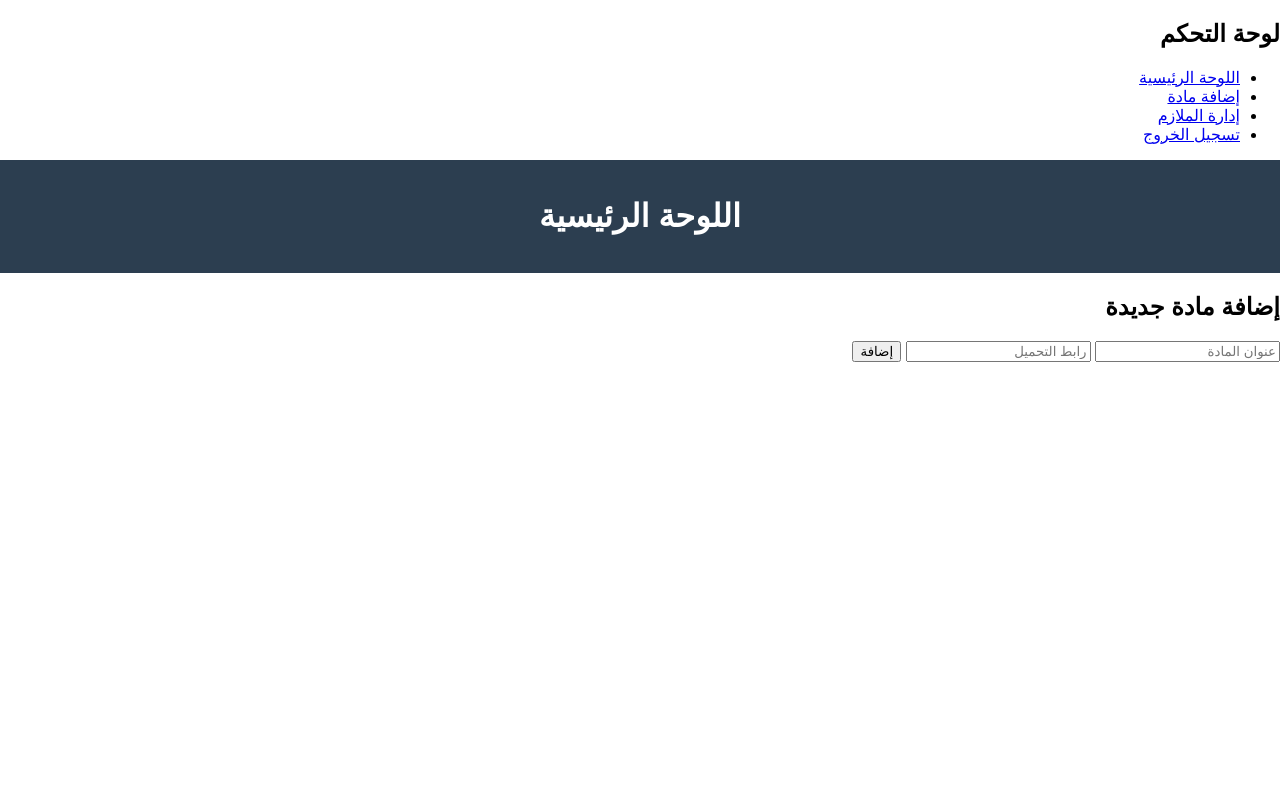
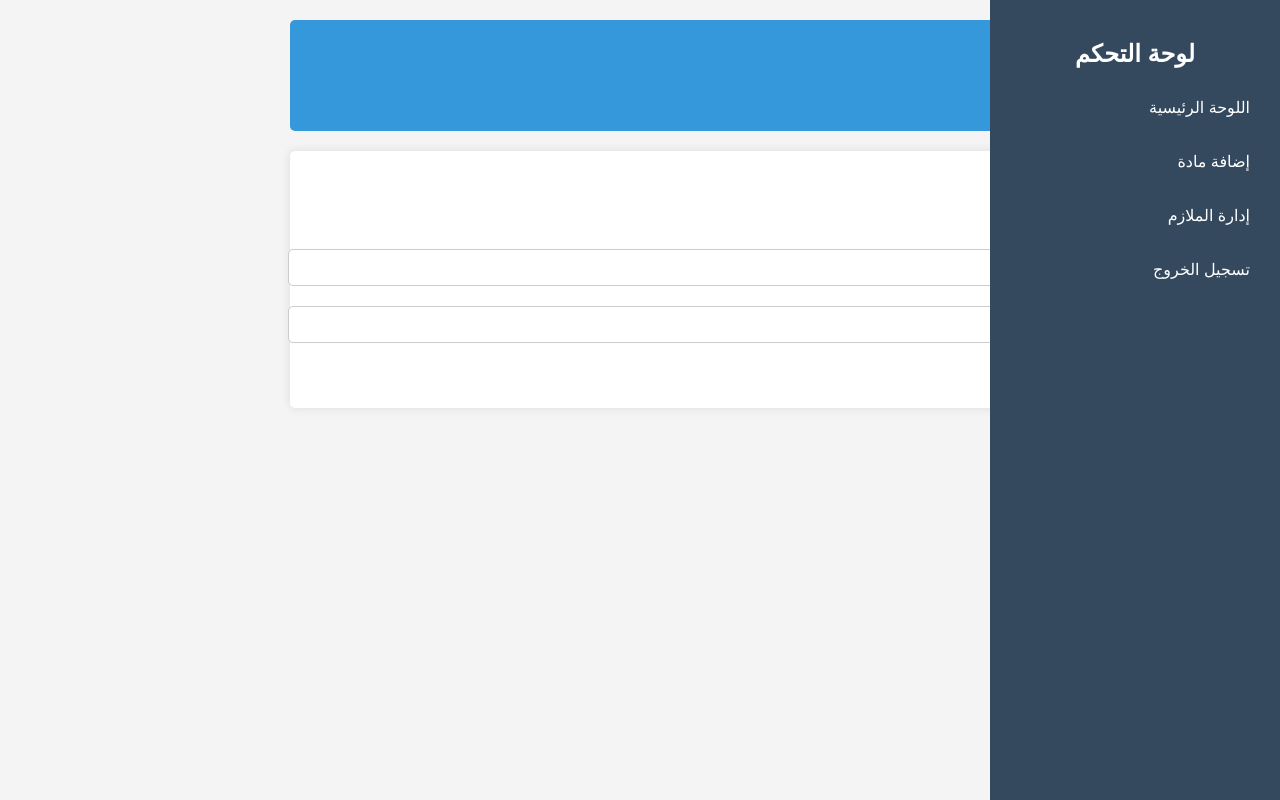
Before and after one commit to zedsdam/ZaidSdam, a plain HTML site: page index.html in a window 1280 px wide. Both pictures are taken after a click on the link "إضافة مادة". Drawn offline with Linux system fonts and the light colour scheme.

Commit message:
Update style.css

```diff
--- a/style.css
+++ b/style.css
@@ -1,54 +1,83 @@
 body {
-    font-family: Arial, sans-serif;
+    font-family: 'Arial', sans-serif;
     direction: rtl;
     margin: 0;
     padding: 0;
+    background-color: #f4f4f4;
+}
+
+.sidebar {
+    width: 250px;
+    background-color: #34495e;
+    color: white;
+    position: fixed;
+    height: 100%;
+    padding: 20px;
+}
+
+.sidebar h2 {
+    text-align: center;
+}
+
+.sidebar ul {
+    list-style-type: none;
+    padding: 0;
+}
+
+.sidebar ul li {
+    margin: 15px 0;
+}
+
+.sidebar ul li a {
+    color: white;
+    text-decoration: none;
+    padding: 10px;
+    display: block;
+    border-radius: 5px;
+    transition: background-color 0.3s;
+}
+
+.sidebar ul li a:hover {
+    background-color: #2980b9;
+}
+
+.main-content {
+    margin-left: 270px;
+    padding: 20px;
 }
 
 header {
-    background-color: #2c3e50;
+    background-color: #3498db;
     color: white;
-    text-align: center;
-    padding: 1em;
+    padding: 15px;
+    border-radius: 5px;
+    margin-bottom: 20px;
 }
 
-#search {
-    margin-top: 10px;
-    padding: 0.5em;
-    width: 80%;
-    max-width: 400px;
+section {
+    padding: 20px;
+    background-color: white;
+    border-radius: 5px;
+    box-shadow: 0 0 10px rgba(0, 0, 0, 0.1);
+}
+
+input {
+    width: 100%;
+    padding: 10px;
+    margin: 10px 0;
+    border: 1px solid #ccc;
     border-radius: 5px;
 }
 
-#grades {
-    display: flex;
-    justify-content: center;
-    gap: 10px;
-    padding: 1em;
-}
-
-.grade {
+button {
     background-color: #3498db;
     color: white;
-    padding: 0.8em;
+    padding: 10px;
+    border: none;
     border-radius: 5px;
     cursor: pointer;
 }
 
-#materials {
-    padding: 1em;
-    display: flex;
-    flex-direction: column;
-    align-items: center;
+button:hover {
+    background-color: #2980b9;
 }
-
-.material {
-    background-color: #ecf0f1;
-    border: 1px solid #bdc3c7;
-    padding: 1em;
-    margin: 0.5em;
-    width: 80%;
-    max-width: 600px;
-    border-radius: 5px;
-    text-align: center;
-}
```
